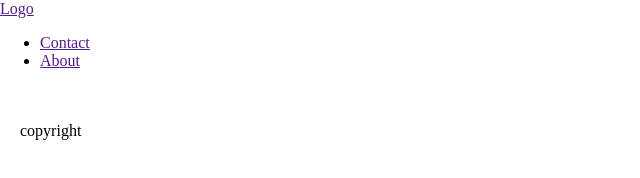
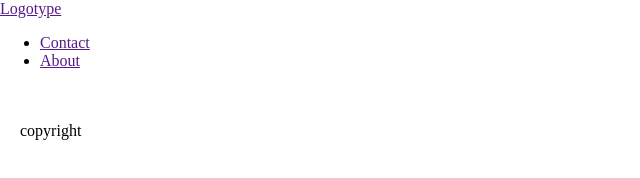
Before and after one commit to Rammfall/git-less, a plain HTML site: page index.html in a window 1280 px wide. Shown: the full height of the page, 0-640 px from the left. Drawn offline with Linux system fonts and the light colour scheme.

Commit message:
Fix text

```diff
--- a/index.html
+++ b/index.html
@@ -12,7 +12,7 @@
 
 <header>
     <div class="container">
-        <a href="" class="logo">Logo</a>
+        <a href="" class="logo">Logotype</a>
         <nav>
             <ul>
                 <li>
```
